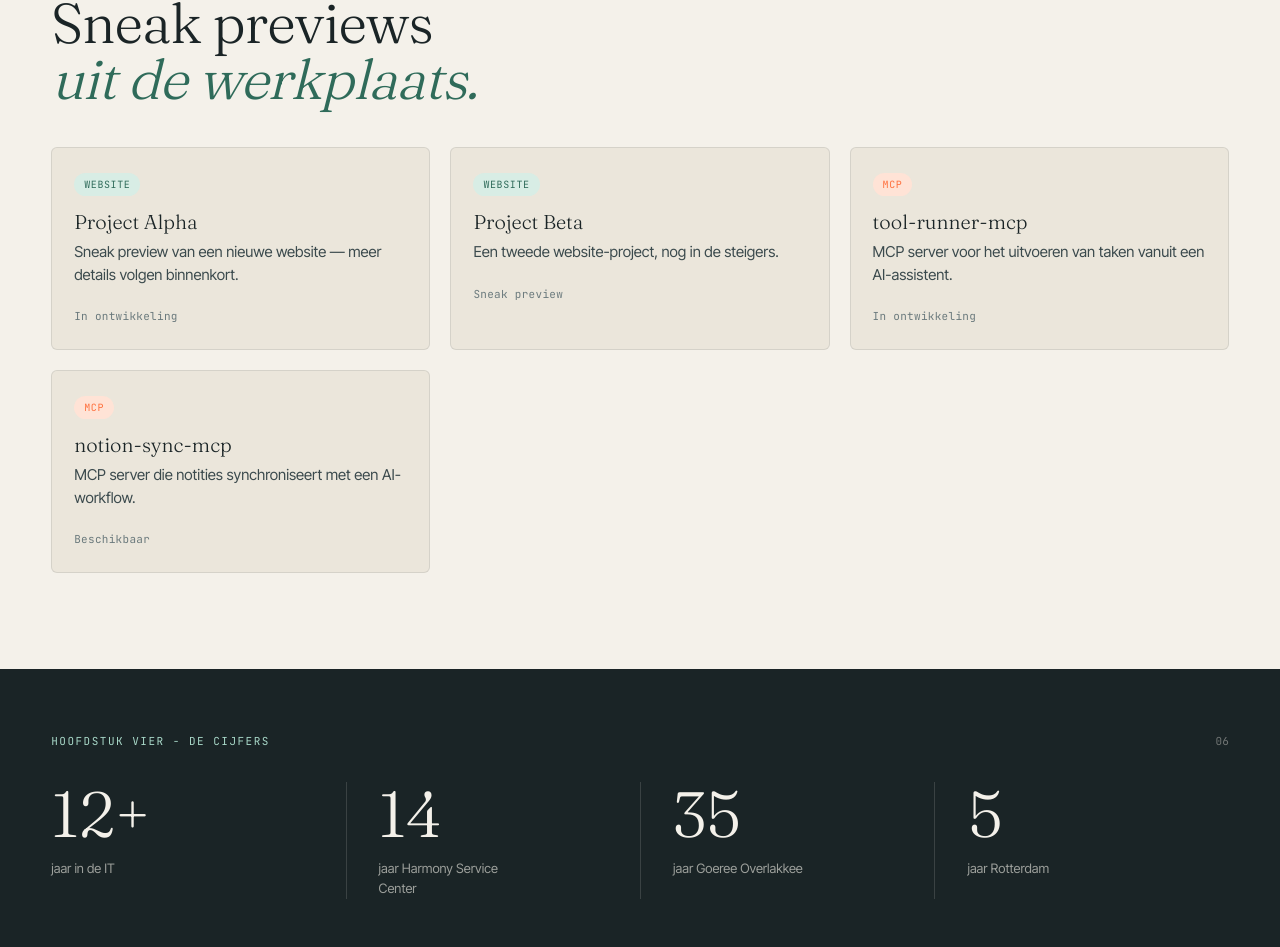
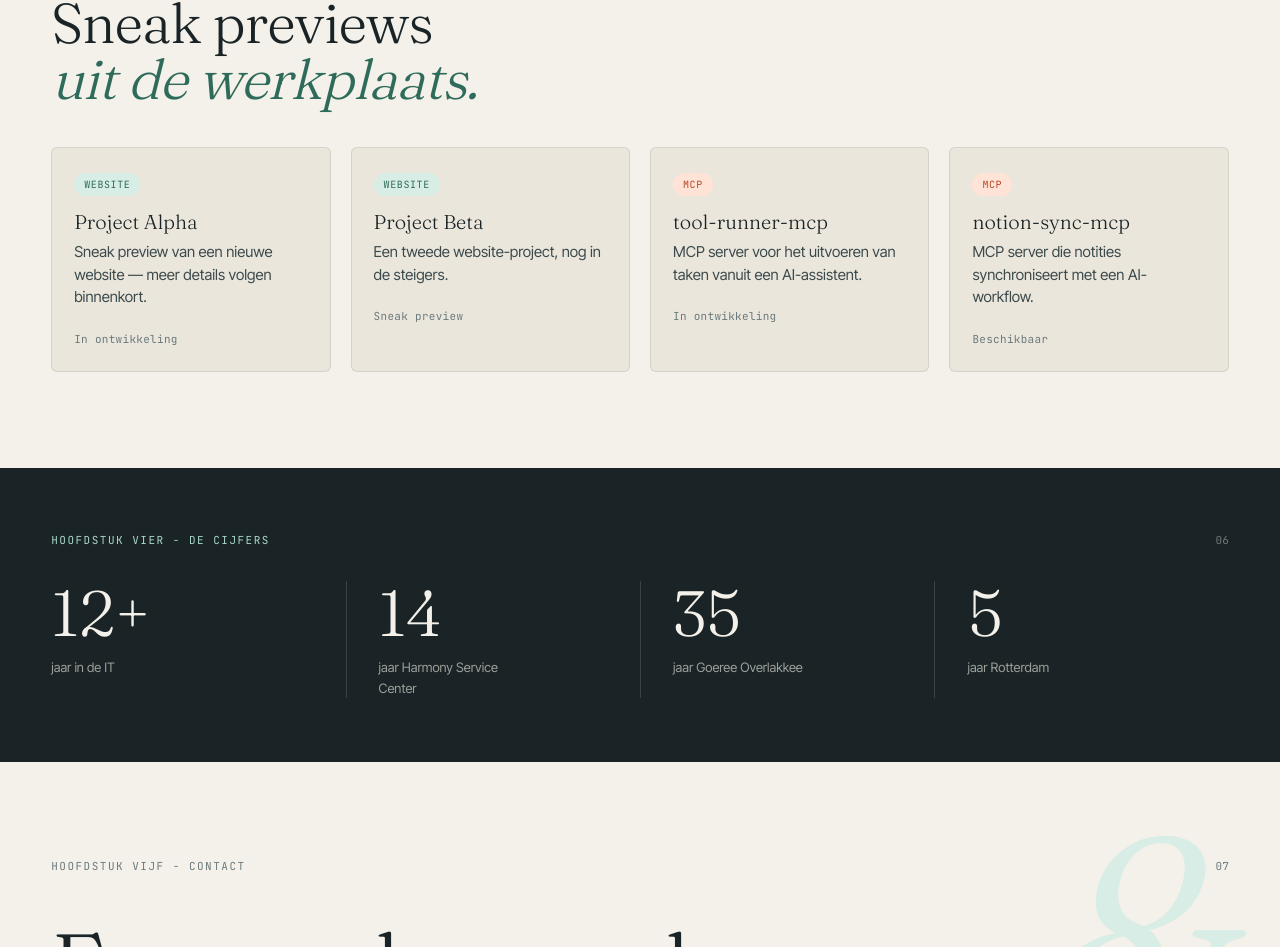
Before and after one commit to RichardMusters/personal-website, a Next.js app: page / in a window 1280 px wide. Shown: the part 2390-3337 px from the top of the page. Built offline with nearby package versions, Linux system fonts and the light colour scheme.

Commit message:
Fix Projecten grid column count and MCP tag contrast in light mode

```diff
--- a/app/components/editorial/Editorial.module.css
+++ b/app/components/editorial/Editorial.module.css
@@ -194,7 +194,7 @@
 
 .projectsGrid {
   display: grid;
-  grid-template-columns: repeat(3, minmax(0, 1fr));
+  grid-template-columns: repeat(4, minmax(0, 1fr));
   gap: 20px;
 }
 
@@ -222,7 +222,7 @@
 
 .projectTagMcp {
   background: var(--accent-tint);
-  color: var(--accent);
+  color: var(--accent-deep);
 }
 
 .projectTitle {
--- a/app/components/editorial/tokens.ts
+++ b/app/components/editorial/tokens.ts
@@ -19,6 +19,7 @@
   "--bridge-stroke-top": "rgba(47,107,90,0.55)",
   "--bridge-stroke-bot": "rgba(47,107,90,0.05)",
   "--accent-tint": "#ffe3d6",
+  "--accent-deep": "#b3451f",
 };
 
 export const darkTokens: Record<string, string> = {
@@ -38,6 +39,7 @@
   "--bridge-stroke-top": "rgba(168,216,200,0.65)",
   "--bridge-stroke-bot": "rgba(168,216,200,0.05)",
   "--accent-tint": "#3a2620",
+  "--accent-deep": "#ff8a5b",
 };
 
 export const editorialStyles = {
```
